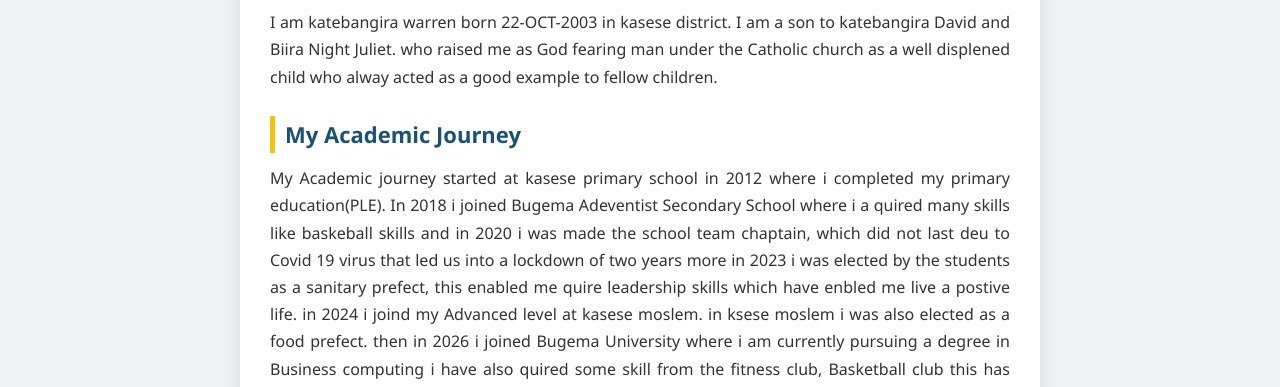
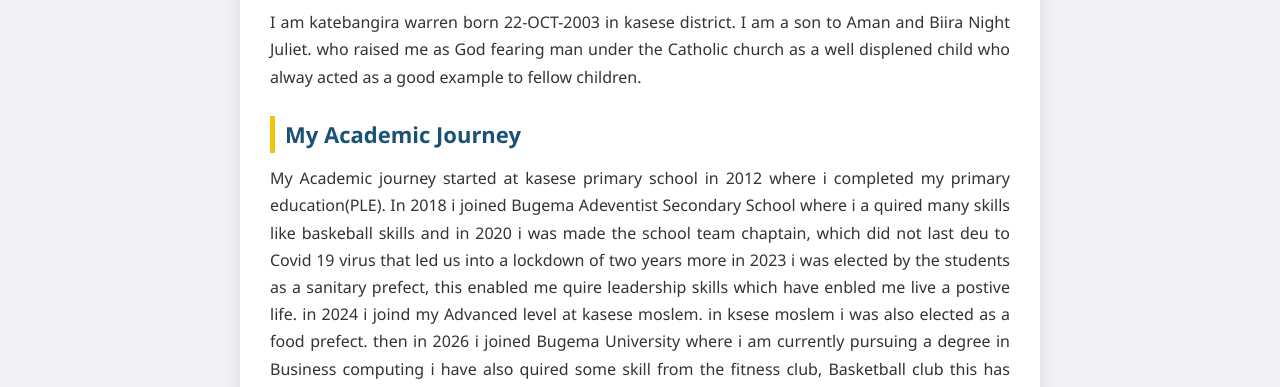
Before and after one commit to katewarren22/katebagirawarren, a plain HTML site: page about-me.html in a window 1280 px wide. Shown: the part 406-793 px from the top of the page. Drawn offline with Linux system fonts and the light colour scheme.

Commit message:
Update about-me.html

```diff
--- a/about-me.html
+++ b/about-me.html
@@ -183,7 +183,7 @@
     <div class="content">
 
         <h2>About Me</h2>
-        <p>I am katebangira warren born 22-OCT-2003 in kasese district. I am a son to katebangira David and Biira Night Juliet.
+        <p>I am katebangira warren born 22-OCT-2003 in kasese district. I am a son to Aman and Biira Night Juliet.
         who raised me as God fearing man under the Catholic church as a well displened child who alway acted as a good example to fellow children.
         </p>
 
```
